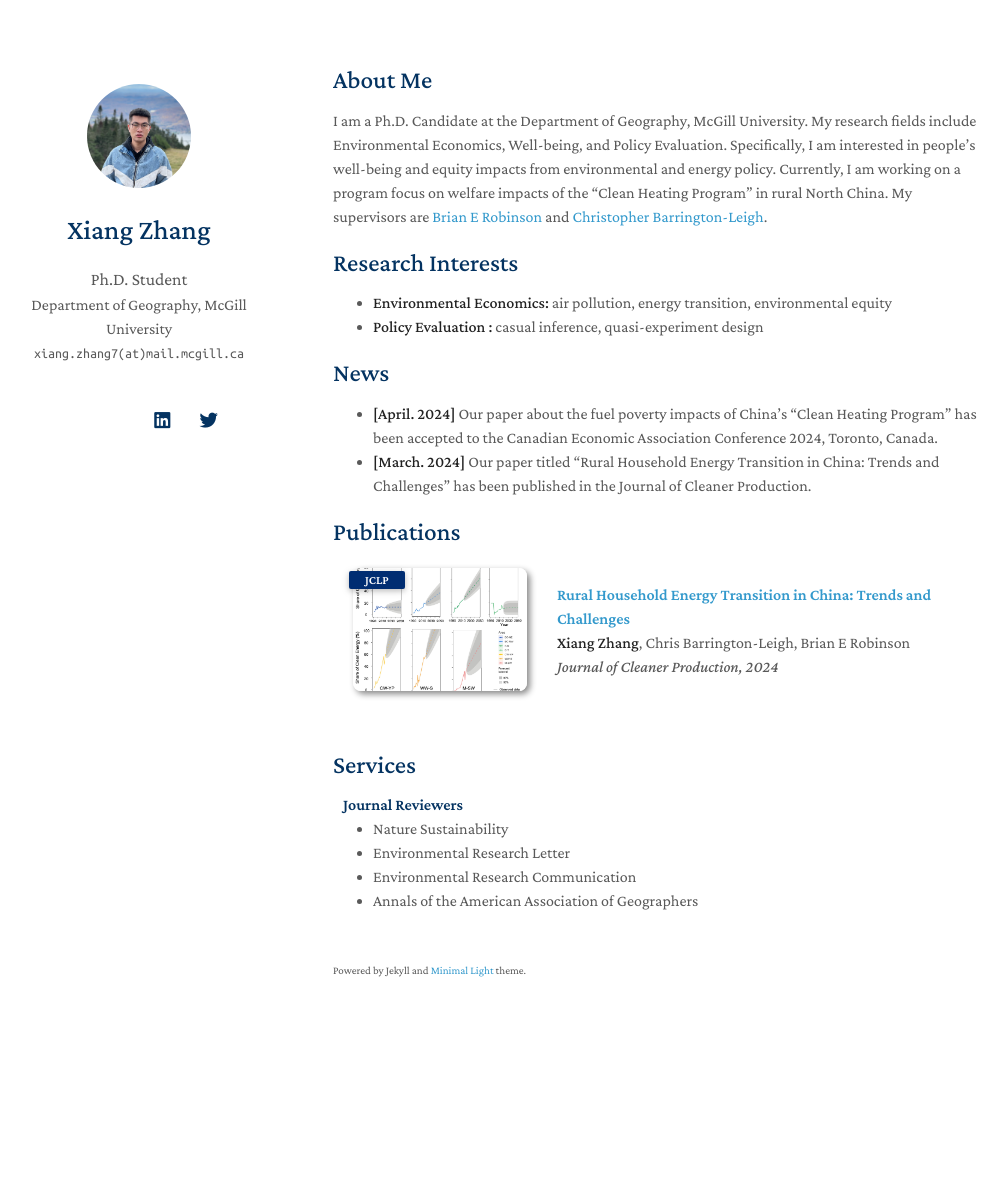
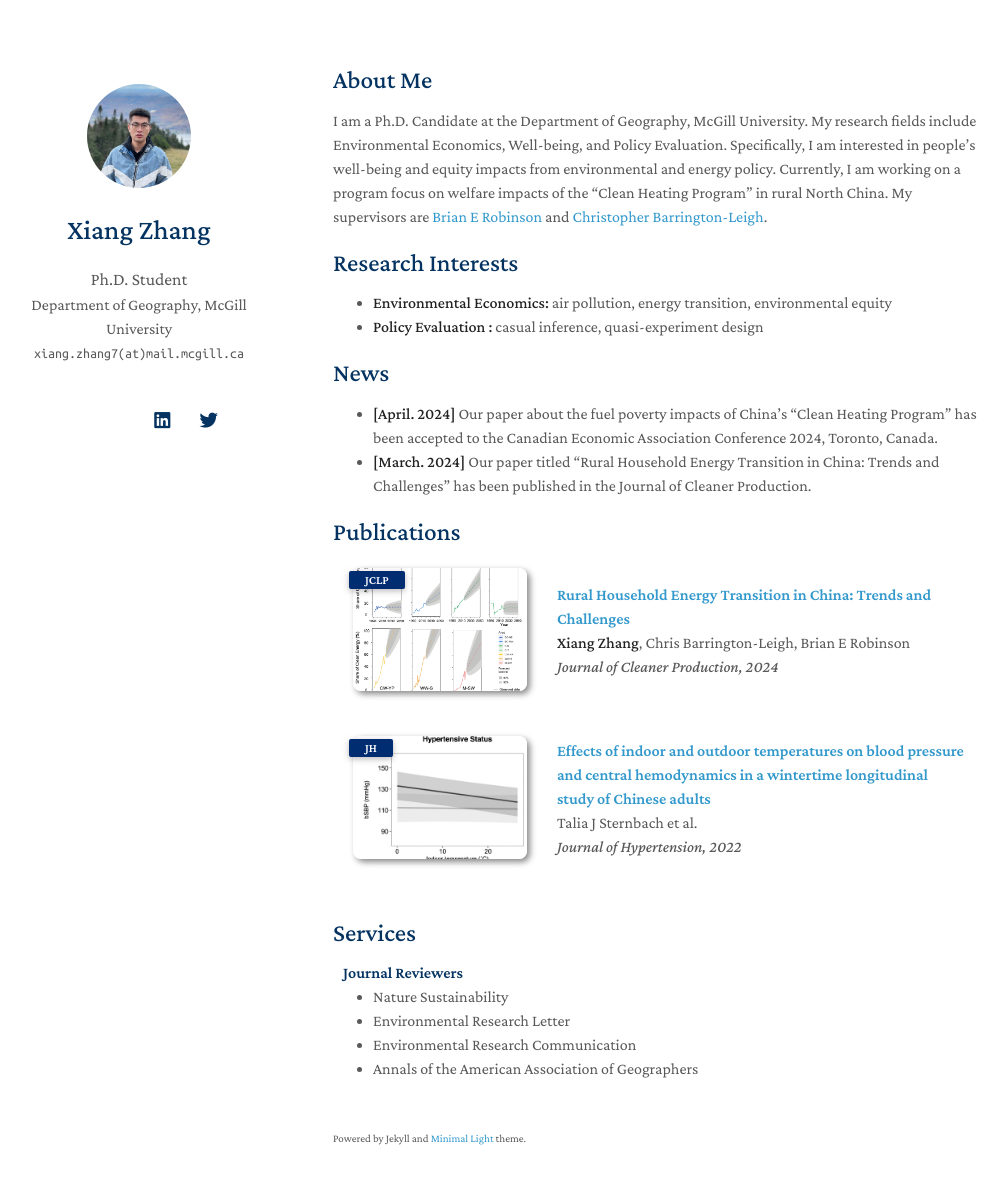
Before and after one commit to XiangShawnZhang/XiangShawnZhang.github.io, a Jekyll site: the page built from index.md, in a window 1280 px wide and 1219 px high. Shown: the top 1184 px of the window, without its empty margins (137-1145 px from the left). Built offline with Jekyll 4.4.1, drawn with Linux system fonts in a browser that asks for light colours; nearby versions of some CDN libraries; a style sheet for code colours, icons or effects is not loaded; our own code applies the rules of GitHub Pages for plain Markdown files.

Commit message:
Update publications.yml

```diff
--- a/_data/publications.yml
+++ b/_data/publications.yml
@@ -5,3 +5,9 @@ main:
     conference_short: JCLP
     conference: Journal of Cleaner Production, 2024
     image: ./assets/img/CHET.jpg
+
+  - title: "Effects of indoor and outdoor temperatures on blood pressure and central hemodynamics in a wintertime longitudinal study of Chinese adults"
+    authors: Talia J Sternbach et al.
+    conference_short: JH
+    conference: Journal of Hypertension, 2022
+    image: ./assets/img/hyper.jpg
```
